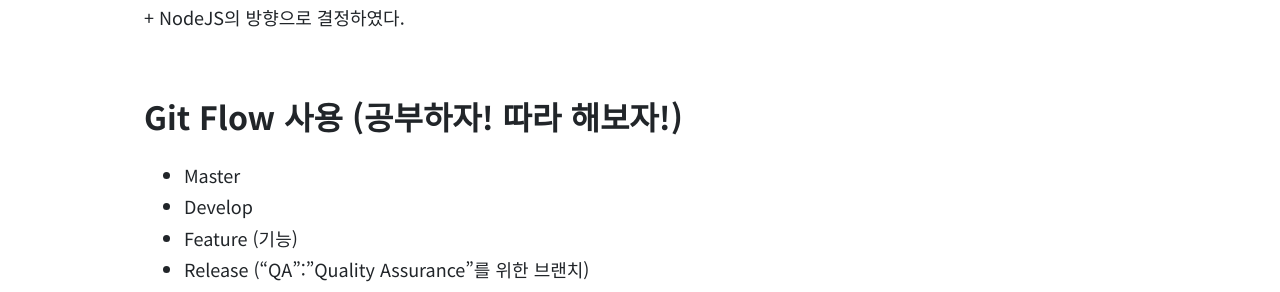
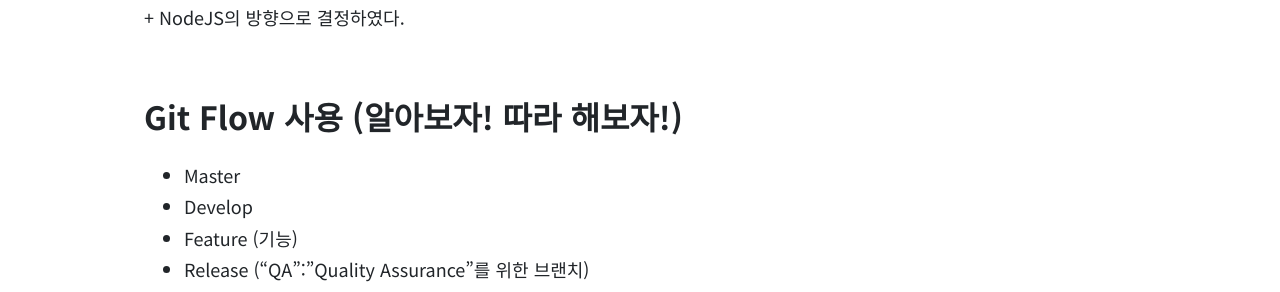
Before and after one commit to waonta/wati2.github.io, a Jekyll site: the page built from _posts/2020-06-12-2ndProject.md, in a window 1280 px wide and 900 px high, scrolled down 1183 px. Shown: the part 167-459 px from the top of the window. Built offline with Jekyll 4.4.1, drawn with Linux system fonts in a browser that asks for light colours; some web fonts are replaced.

Commit message:
edit post

```diff
--- a/_posts/2020-06-12-2ndProject.md
+++ b/_posts/2020-06-12-2ndProject.md
@@ -35,7 +35,7 @@
 ## React, NodeJS, Express + DB (아마도 MongoDB)
 기존에 사용했던 Python + Django 로 사용할 것인지 React + NodeJs 를 사용할 것인지 생각해 보다가, Python + Django 도 참으로 훌륭하나 우리가 머신러닝이 필요할 때 그 부분만 Python을 떼다가 쓰자, 그리고 React에 관한 호기심을 채우자는 결론으로 React + NodeJS의 방향으로 결정하였다.
 
-## Git Flow 사용 (공부하자! 따라 해보자!)
+## Git Flow 사용 (알아보자! 따라 해보자!)
 - Master
 - Develop
 - Feature (기능)
```
